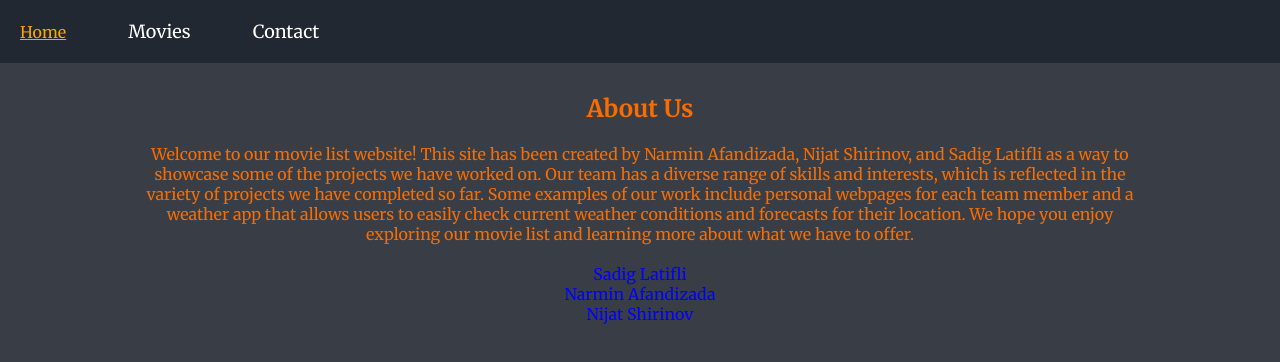
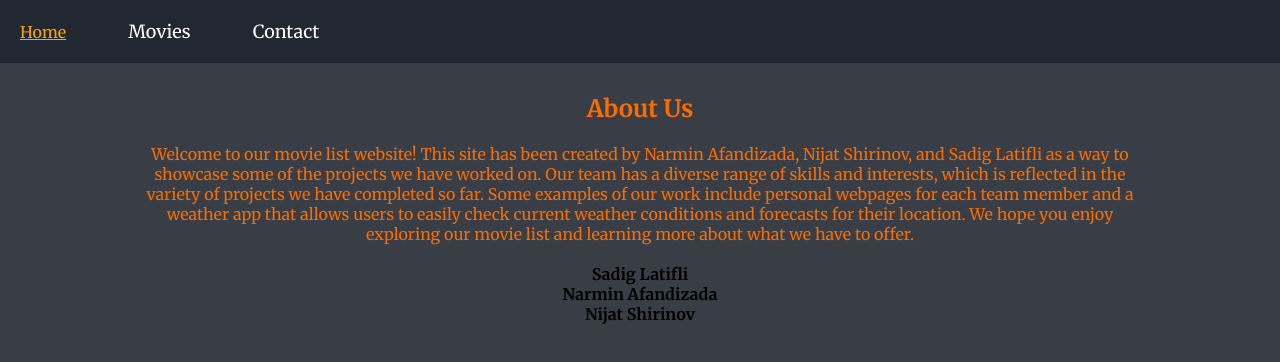
Before and after one commit to Sadig05/Assignment3-Team5, a React (Create React App) app: page / in a window 1280 px wide. Shown: the top 362 px of the page. Built offline with nearby package versions, Linux system fonts and the light colour scheme.

Commit message:
link color changed

```diff
--- a/src/pages/Home/Home.module.css
+++ b/src/pages/Home/Home.module.css
@@ -9,7 +9,8 @@
 
 .link{
         text-decoration: none;
-        color: blue;
+        color: black;
+        font-weight: bold;
 }
 
 .link:hover {
```
